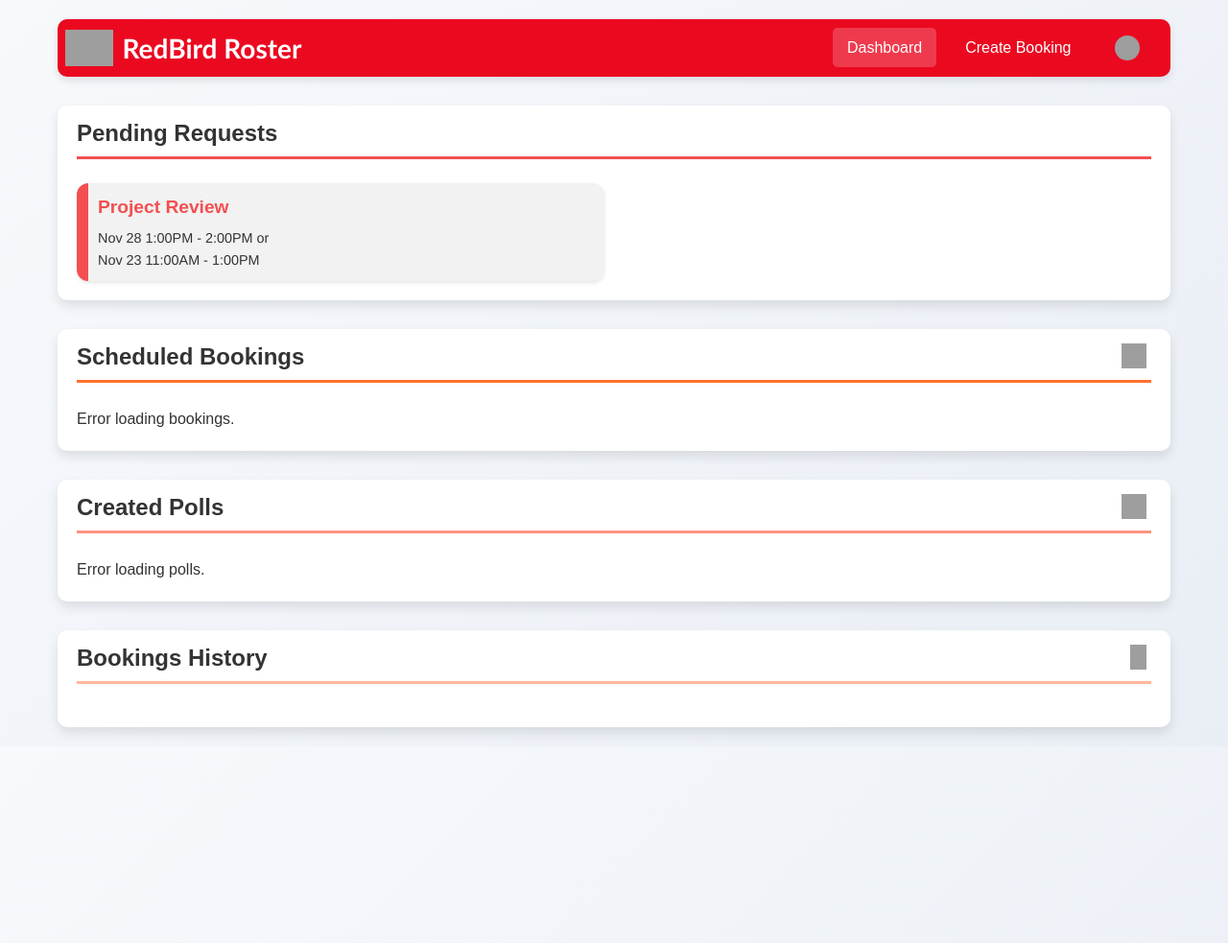
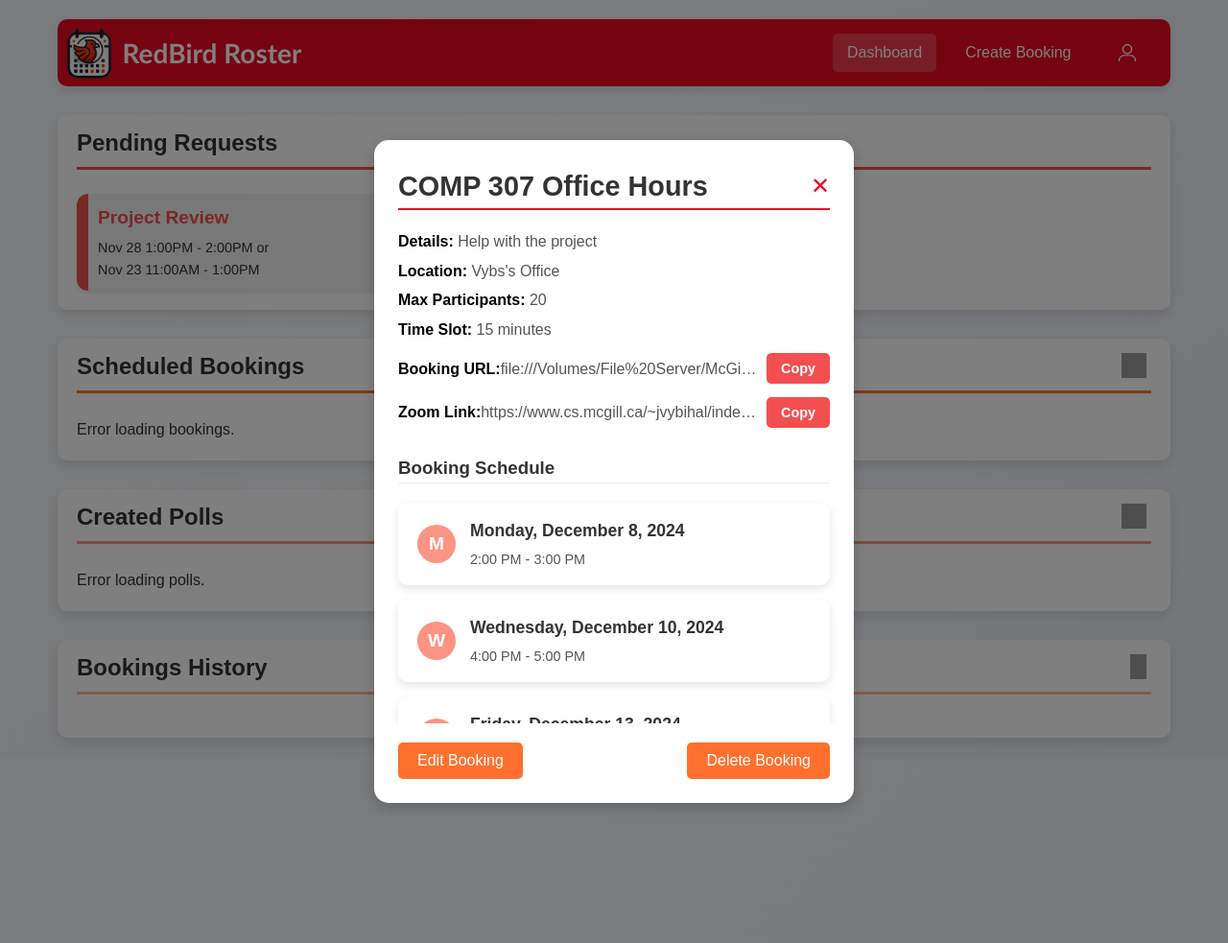
Before and after one commit to KarimJabbour/RedBird, a PHP site: page /pages/dashboard.html in a window 1280 px wide. Shown: the whole page at 96% size. Run offline with PHP 8.4, Linux system fonts and the light colour scheme; grey boxes are pictures that could not be loaded.

Commit message:
added booking popup to dashboard

```diff
--- a/assets/css/dashboard.css
+++ b/assets/css/dashboard.css
@@ -73,6 +73,254 @@ body {
     width: 26px;
     height: 26px;
     border-radius: 50%;
+}
+
+/* Modal Container */
+.modal {
+    display: flex;
+    position: fixed;
+    top: 0;
+    left: 0;
+    width: 100%;
+    height: 100%;
+    background-color: rgba(0, 0, 0, 0.5);
+    justify-content: center;
+    align-items: center;
+    z-index: 1000;
+}
+
+/* Modal Content */
+.modal-content {
+    background: white;
+    border-radius: 15px;
+    max-width: 500px;
+    width: 90%;
+    padding: 25px;
+    box-shadow: 0 4px 15px rgba(0, 0, 0, 0.2);
+    animation: fadeIn 0.3s ease;
+}
+
+/* Modal Header */
+.modal-header {
+    display: flex;
+    justify-content: space-between;
+    align-items: center;
+    border-bottom: 2px solid #EB0920;
+    padding-bottom: 0px;
+    margin-bottom: 20px;
+}
+
+.modal-header h2 {
+    font-size: 1.8rem;
+    color: #333;
+}
+
+.close-btn {
+    background: none;
+    border: none;
+    font-size: 1.5rem;
+    color: #EB0920;
+    cursor: pointer;
+    transition: transform 0.2s ease;
+}
+
+.close-btn:hover {
+    transform: scale(1.2);
+}
+
+/* Modal Body */
+.modal-body p {
+    margin: 5px 0;
+    font-size: 1rem;
+    color: #555;
+}
+
+.modal-body b {
+    margin: 10px 0;
+    font-size: 1rem;
+    color: black;
+}
+
+.modal-body a {
+    color: #FF702E;
+    text-decoration: none;
+}
+
+.modal-body a:hover {
+    text-decoration: underline;
+}
+
+/* Modal Content */
+.modal-content {
+    background: white;
+    border-radius: 15px;
+    max-width: 500px;
+    width: 90%;
+    padding: 25px;
+    box-shadow: 0 4px 15px rgba(0, 0, 0, 0.2);
+    animation: fadeIn 0.3s ease;
+    max-height: 95vh;
+    overflow-y: auto;
+}
+
+/* Copy Container */
+.copy-container {
+    display: flex;
+    align-items: center;
+    justify-content: space-between;
+    transition: box-shadow 0.3s ease;
+}
+
+.copy-container a {
+    color: #555;
+    text-decoration: none;
+    font-size: 1rem;
+    white-space: nowrap;
+    overflow: hidden;
+    text-overflow: ellipsis;
+    flex: 1;
+    display: block;
+}
+
+/* Copy Button */
+.copy-btn {
+    background: #F34F51;
+    color: white;
+    border: none;
+    padding: 8px 15px;
+    border-radius: 5px;
+    font-size: 0.9rem;
+    font-weight: bold;
+    cursor: pointer;
+    transition: background 0.3s ease;
+    margin-left: 10px;
+}
+
+.copy-btn:hover {
+    background: #EB0920;
+}
+
+/* Link Styling */
+.copy-container a {
+    color: #555;
+    text-decoration: none;
+    font-size: 1rem;
+    word-break: break-all;
+    flex: 1;
+}
+
+
+.meeting-times h3 {
+    margin-top: 20px;
+    border-bottom: 1px solid #f0f0f0;
+    margin-bottom: 20px;
+}
+
+.scroll {
+  overflow-y: scroll;
+  max-height: 240px;
+  padding-top: 10px;
+  margin-top: -10px;
+  padding-right: 10px;
+  margin-right: -10px;
+  padding-left: 10px;
+  margin-left: -10px;
+  box-sizing: border-box;
+}
+
+/* Schedule List */
+.schedule-list {
+    list-style: none;
+    padding: 0;
+    margin: 0;
+}
+
+.schedule-list li {
+    background: white;
+    padding: 15px 20px;
+    margin-bottom: 15px;
+    border-radius: 10px;
+    display: flex;
+    justify-content: space-between;
+    align-items: center;
+    box-shadow: 0 4px 10px rgba(0, 0, 0, 0.1);
+    font-size: 1rem;
+    color: #555;
+    transition: transform 0.2s, box-shadow 0.2s;
+    box-sizing: border-box;
+}
+
+.schedule-list li:hover {
+    transform: translateY(-5px);
+    box-shadow: 0 6px 12px rgba(0, 0, 0, 0.2);
+}
+
+.schedule-list li .day-icon {
+    background: #FB9482;
+    color: white;
+    font-weight: bold;
+    font-size: 1.2rem;
+    padding: 10px;
+    border-radius: 50%;
+    display: flex;
+    justify-content: center;
+    align-items: center;
+    width: 40px;
+    height: 40px;
+    margin-right: 15px;
+}
+
+.schedule-list li .time-info {
+    flex: 1;
+    display: flex;
+    flex-direction: column;
+}
+
+.schedule-list li .time-info h4 {
+    font-size: 1.1rem;
+    color: #333;
+    margin-bottom: 5px;
+}
+
+.schedule-list li .time-info span {
+    font-size: 0.9rem;
+    color: #555;
+}
+
+/* Modal Footer */
+.modal-footer {
+    display: flex;
+    justify-content: space-between;
+    margin-top: 20px;
+}
+
+.edit-btn,
+.delete-btn {
+    background: #FF702E;
+    color: white;
+    border: none;
+    padding: 10px 20px;
+    border-radius: 5px;
+    cursor: pointer;
+    transition: background 0.3s;
+    font-size: 1rem;
+}
+
+.edit-btn:hover,
+.delete-btn:hover {
+    background: #EB0920;
+}
+
+/* Fade In Animation */
+@keyframes fadeIn {
+    from {
+        opacity: 0;
+        transform: scale(0.95);
+    }
+    to {
+        opacity: 1;
+        transform: scale(1);
+    }
 }
 
 /* Main Content */
@@ -171,6 +419,10 @@ body {
     border-left: 12px solid #FB9482;
 }
 
+.bookings-history .booking-row {
+    border-left: 12px solid #FFB79B;
+}
+
 .booking-row:hover {
     transform: translateY(-5px);
 }
--- a/assets/js/dashboard.js
+++ b/assets/js/dashboard.js
@@ -3,6 +3,7 @@ document.addEventListener('DOMContentLoaded', () => {
     const userId = 1; // Replace with the actual logged-in user's ID
     const bookingContainer = document.querySelector('.bookings .booking-container');
     const pollsContainer = document.querySelector('.polls .booking-container');
+    const historyContainer = document.querySelector('.bookings-history .booking-container');
 
     console.log('Starting fetch');
     fetch(`http://localhost/displayDashboard.php`)
@@ -16,10 +17,12 @@ document.addEventListener('DOMContentLoaded', () => {
             console.log("Fetched Data:", data); // Log the response for debugging
             const bookings = data.bookings || [];
             const polls = data.polls || [];
+            const pastBookings = data.pastBookings || [];
 
             // Clear existing bookings and polls
             bookingContainer.innerHTML = '';
             pollsContainer.innerHTML = '';
+            historyContainer.innerHTML = '';
 
             // Display bookings
             if (bookings.length > 0) {
@@ -58,6 +61,22 @@ document.addEventListener('DOMContentLoaded', () => {
                 });
             } else {
                 pollsContainer.innerHTML = '<div class="empty">No polls created yet</div>';
+            }
+
+            // Display past bookings in history
+            if (pastBookings.length > 0) {
+                pastBookings.forEach(booking => {
+                    const bookingRow = document.createElement('div');
+                    bookingRow.className = 'booking-row past';
+                    bookingRow.innerHTML = `
+                        <div class="column-title">${booking.BookingName}</div>
+                        <div class="column-date"><b>End Date:</b> ${booking.EndRecurringDate}</div>
+                        <div class="column-time"><b>Time:</b> ${formatTime(booking.StartTime)} - ${formatTime(booking.EndTime)}</div>
+                    `;
+                    historyContainer.appendChild(bookingRow);
+                });
+            } else {
+                historyContainer.innerHTML = '<div class="empty">No past bookings or polls</div>';
             }
         })
         .catch(error => {
--- a/pages/dashboard.html
+++ b/pages/dashboard.html
@@ -1,5 +1,6 @@
 <!DOCTYPE html>
 <html lang="en">
+
 <head>
     <meta charset="UTF-8">
     <meta name="viewport" content="width=device-width, initial-scale=1.0">
@@ -7,7 +8,9 @@
     <link rel="stylesheet" href="../assets/css/dashboard.css">
     <script src="../assets/js/dashboard.js"></script>
 </head>
+
 <body>
+
     <div class="container">
         <!-- Navigation Bar -->
         <nav class="navbar">
@@ -20,6 +23,78 @@
                 <li><a href="#"><img src="Images/icons/user-icon.png" alt="User Icon" class="user-icon"></a></li>
             </ul>
         </nav>
+
+        <!-- Meeting Details Popup -->
+        <div class="modal" id="meeting-details-popup">
+            <div class="modal-content">
+                <div class="modal-header">
+                    <h2>COMP 307 Office Hours</h2>
+                    <button class="close-btn" onclick="closePopup()">✕</button>
+                </div>
+                <div class="modal-body">
+                    <p><b>Details:</b> Help with the project</p>
+                    <p><b>Location:</b> Vybs's Office</p>
+                    <p><b>Max Participants:</b> 20</p>
+                    <p><b>Time Slot:</b> 15 minutes</p>
+                    <div class="copy-container">
+                        <b>Booking URL:</b>
+                        <a href="" target="_blank" id="meeting-url">file:///Volumes/File%20Server/McGill/Fall%202024/COMP%20307/Project/Website/dashboard.html</a>
+                        <button class="copy-btn" onclick="copyToClipboard('meeting-url')">Copy</button>
+                    </div>
+                    <div class="copy-container">
+                        <b>Zoom Link:</b>
+                        <a href="https://www.cs.mcgill.ca/~jvybihal/index.php" target="_blank" id="zoom-link">https://www.cs.mcgill.ca/~jvybihal/index.php</a>
+                        <button class="copy-btn" onclick="copyToClipboard('zoom-link')">Copy</button>
+                    </div>
+                    <div class="meeting-times">
+                      <h3>Booking Schedule</h3>
+                      <div class="scroll">
+                          <ul class="schedule-list">
+                              <li>
+                                  <div class="day-icon">M</div>
+                                  <div class="time-info">
+                                      <h4>Monday, December 8, 2024</h4>
+                                      <span>2:00 PM - 3:00 PM</span>
+                                  </div>
+                              </li>
+                              <li>
+                                  <div class="day-icon">W</div>
+                                  <div class="time-info">
+                                      <h4>Wednesday, December 10, 2024</h4>
+                                      <span>4:00 PM - 5:00 PM</span>
+                                  </div>
+                              </li>
+                              <li>
+                                  <div class="day-icon">F</div>
+                                  <div class="time-info">
+                                      <h4>Friday, December 13, 2024</h4>
+                                      <span>10:00 AM - 11:00 AM</span>
+                                  </div>
+                              </li>
+                              <li>
+                                  <div class="day-icon">F</div>
+                                  <div class="time-info">
+                                      <h4>Friday, December 21, 2024</h4>
+                                      <span>8:00 AM - 11:00 AM</span>
+                                  </div>
+                              </li>
+                              <li>
+                                  <div class="day-icon">M</div>
+                                  <div class="time-info">
+                                      <h4>Monday, December 23, 2024</h4>
+                                      <span>8:00 AM - 9:00 AM</span>
+                                  </div>
+                              </li>
+                          </ul>
+                      </div>
+                    </div>
+                </div>
+                <div class="modal-footer">
+                    <button class="edit-btn" onclick="openEditPopup()">Edit Booking</button>
+                    <button class="delete-btn" onclick="deleteBooking()">Delete Booking</button>
+                </div>
+            </div>
+        </div>
 
         <!-- Main Content -->
         <main class="main-content">
@@ -66,7 +141,6 @@
                 <div class="booking-container">
 
                 </div>
-                <!-- <div class="empty">No polls created yet</div> -->
             </section>
 
             <section class="column bookings-history">
@@ -74,9 +148,15 @@
                     <h2>Bookings History</h2>
                     <img src="Images/icons/booking_arrow.png" alt="Expand" class="arrow">
                 </div>
+                <div class="booking-container">
+
+                </div>
             </section>
 
         </main>
+
     </div>
+
 </body>
+
 </html>
--- a/pages/displayDashboard.php
+++ b/pages/displayDashboard.php
@@ -15,7 +15,11 @@ if ($conn->connect_error) {
 #$userId = $_GET['userId'];
 $userId = -1;
 
-$sqlBookings = "SELECT BookingName, RecurrenceFrequency, StartRecurringDate, EndRecurringDate, MeetingDates, RecurrenceDays, StartTime, EndTime, Location
+// Update status of past bookings
+$conn->query("UPDATE createdBookings SET Status = 'past' WHERE Status = 'current' AND EndRecurringDate < CURDATE()");
+
+// Fetch current bookings and polls
+$sqlBookings = "SELECT BookingName, RecurrenceFrequency, StartRecurringDate, EndRecurringDate, MeetingDates, RecurrenceDays, StartTime, EndTime, Details, MaxAttendees, TimeSlotLength, Location
         FROM createdBookings
         WHERE UserID = $userId AND Status = 'current'";
 
@@ -42,9 +46,24 @@ if ($resultPolls->num_rows > 0) {
 }
 
 
+// Fetch past bookings
+$pastBookingsQuery = "SELECT BookingName, RecurrenceFrequency, StartRecurringDate, EndRecurringDate, MeetingDates, RecurrenceDays, StartTime, EndTime, Location
+                      FROM createdBookings
+                      WHERE UserID = -1 AND Status = 'past'";
+
+$resultPastBookings = $conn->query($pastBookingsQuery);
+
+$pastBookings = [];
+if ($resultPolls->num_rows > 0) {
+    while ($row = $resultPastBookings->fetch_assoc()) {
+        $pastBookings[] = $row;
+    }
+}
+
 $response = [
     'bookings' => $scheduledBookings,
     'polls' => $polls,
+    'pastBookings' => $pastBookings,
 ];
 
 header('Content-Type: application/json');
```
Also changed, not shown: pages/Images/icons/FB9482_plus.png (added), pages/Images/icons/FF702E_left_arrow.png (added), pages/Images/icons/FF702E_plus.png (added), pages/Images/icons/FF702E_right_arrow.png (added), pages/Images/icons/FFB79B_arrow.png (added), pages/Images/icons/user-icon.png (added), pages/Images/logo.png (added), 3 other files.
